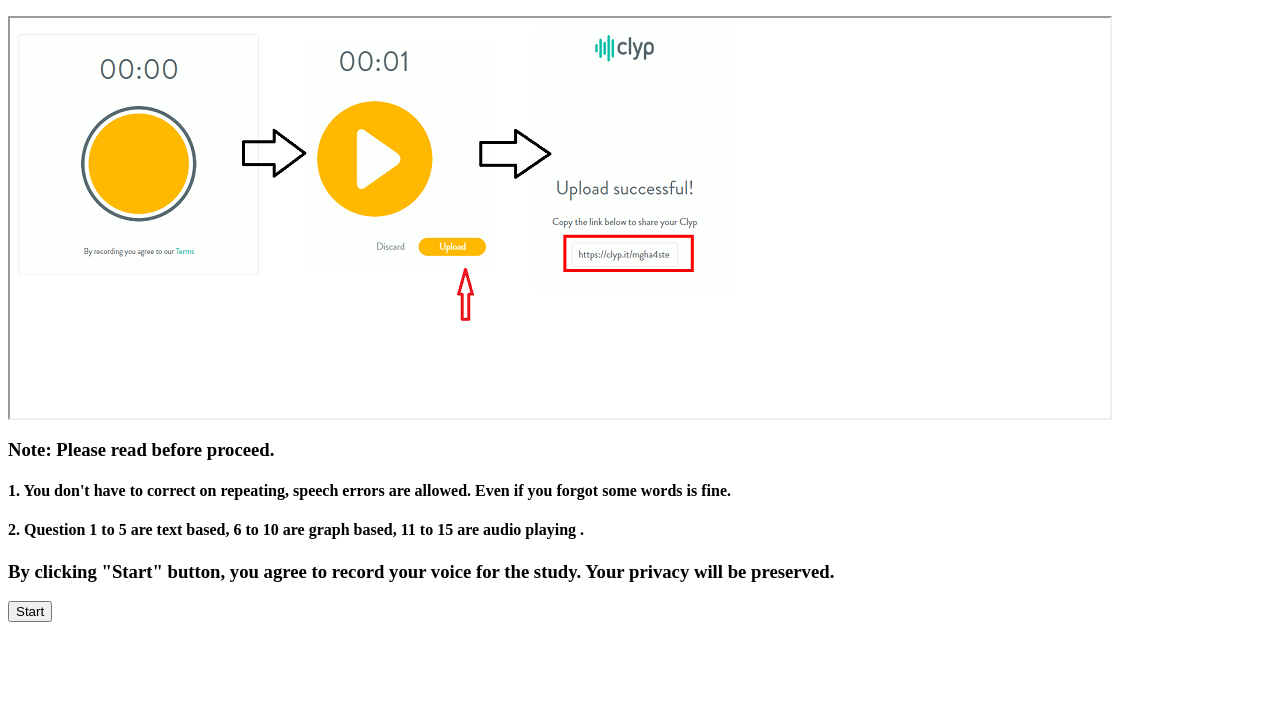
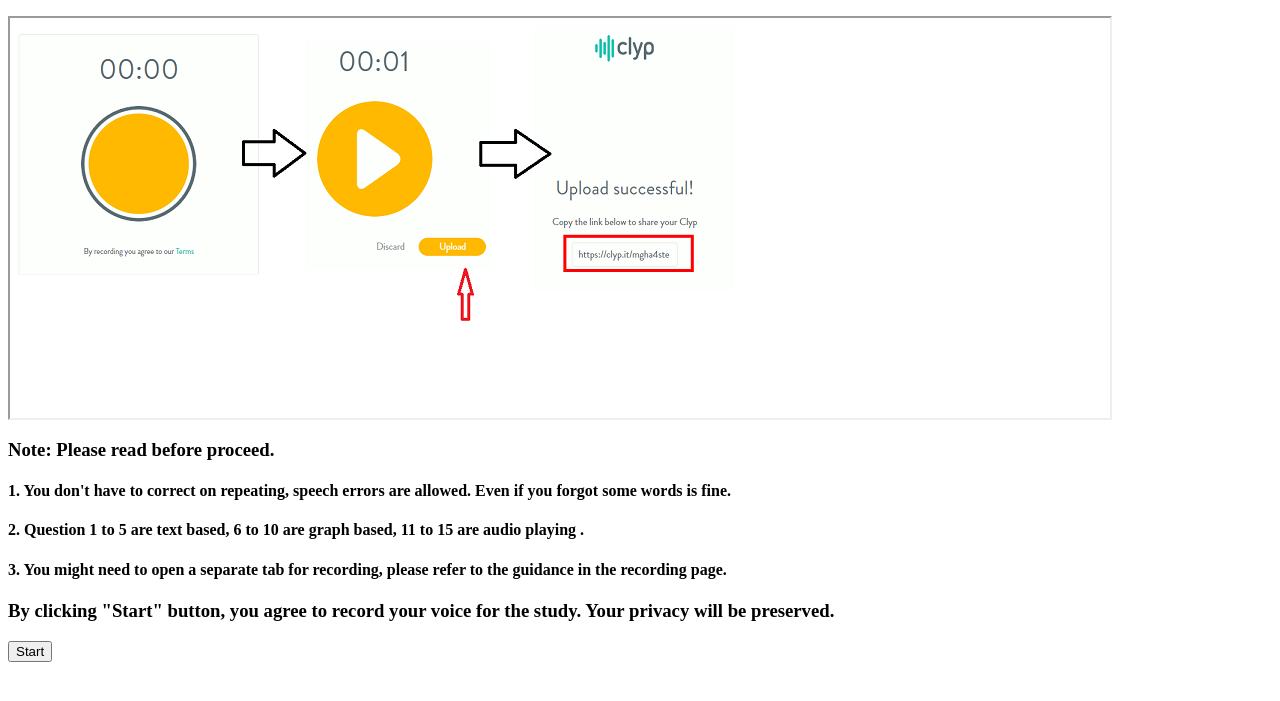
Before and after one commit to hypernovas/hypernovas.github.io, a plain HTML site: page index.html in a window 1280 px wide. Shown: the part 91-792 px from the top of the page. Drawn offline with nearby package versions, Linux system fonts and the light colour scheme.

Commit message:
update0502b

```diff
--- a/index.html
+++ b/index.html
@@ -25,6 +25,7 @@
 		<h3>Note: Please read before proceed.</h3>
 		<h4>1. You don't have to correct on repeating, speech errors are allowed. Even if you forgot some words is fine. </h4>
 		<h4>2. Question 1 to 5 are text based, 6 to 10 are graph based, 11 to 15 are audio playing . </h4>
+		<h4>3. You might need to open a separate tab for recording, please refer to the guidance in the recording page. </h4>
 		<h3>By clicking "Start" button, you agree to record your voice for the study. Your privacy will be preserved. </h3>
 		<button height="100" width="100"id="start">Start</button>
 
```
